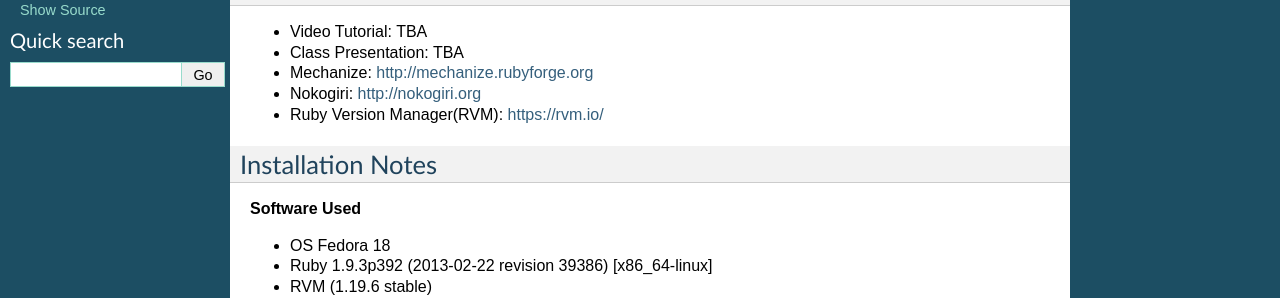
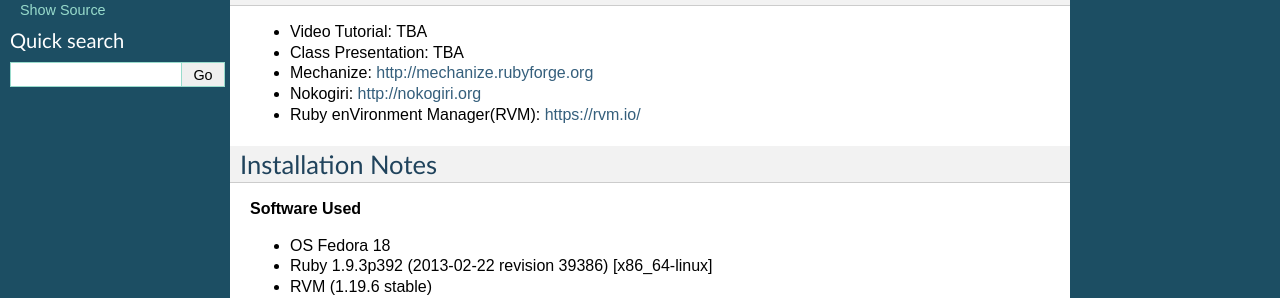
Before and after one commit to dvoita/cs263, a Sphinx documentation site: the page built from docs/index.rst, in a window 1280 px wide. Shown: the part 164-462 px from the top of the page. Built offline with Sphinx 7.4.7, drawn with Linux system fonts in a browser that asks for light colours.

Commit message:
Updated installation documentation

```diff
--- a/docs/index.rst
+++ b/docs/index.rst
@@ -19,7 +19,7 @@ Resources
 
 * Nokogiri: http://nokogiri.org
 
-* Ruby Version Manager(RVM): https://rvm.io/
+* Ruby enVironment Manager(RVM): https://rvm.io/
 
 .. toctree::
    :maxdepth: 2
```
Also changed, not shown: 5 other files.
